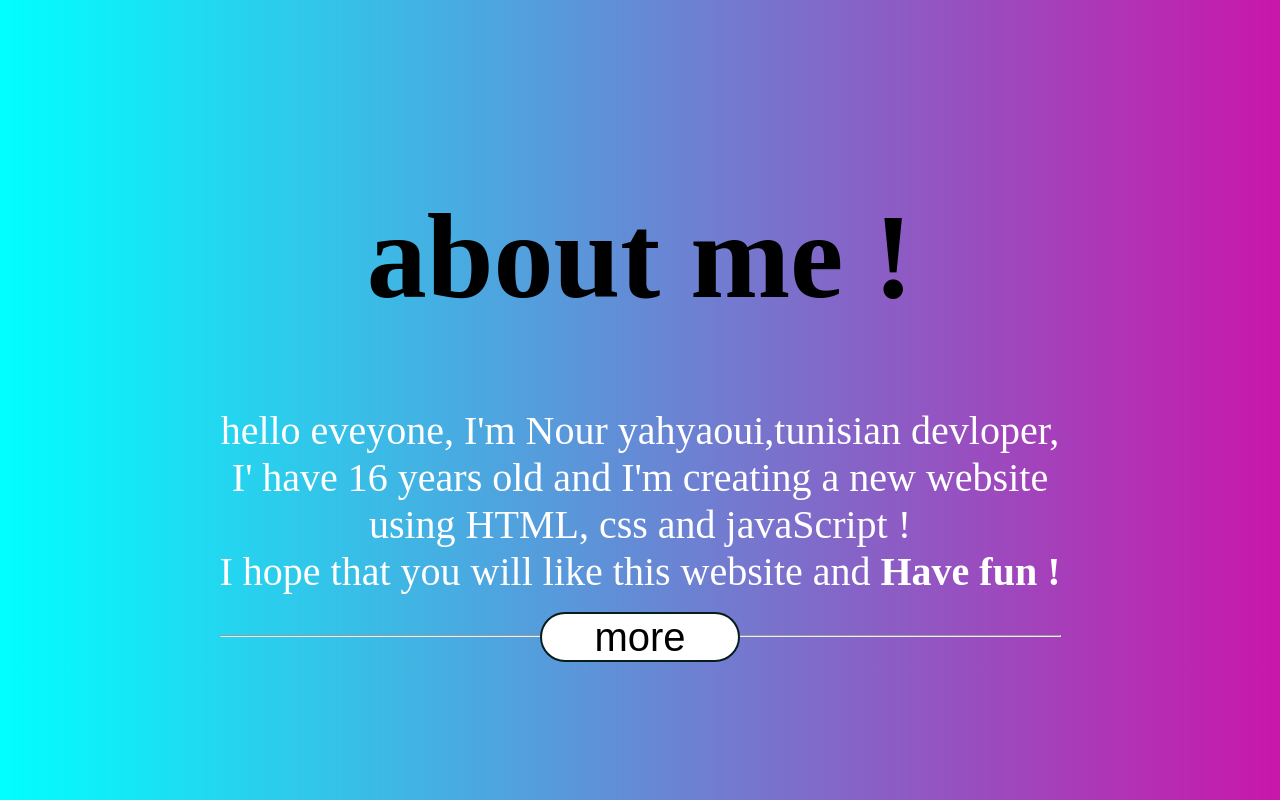
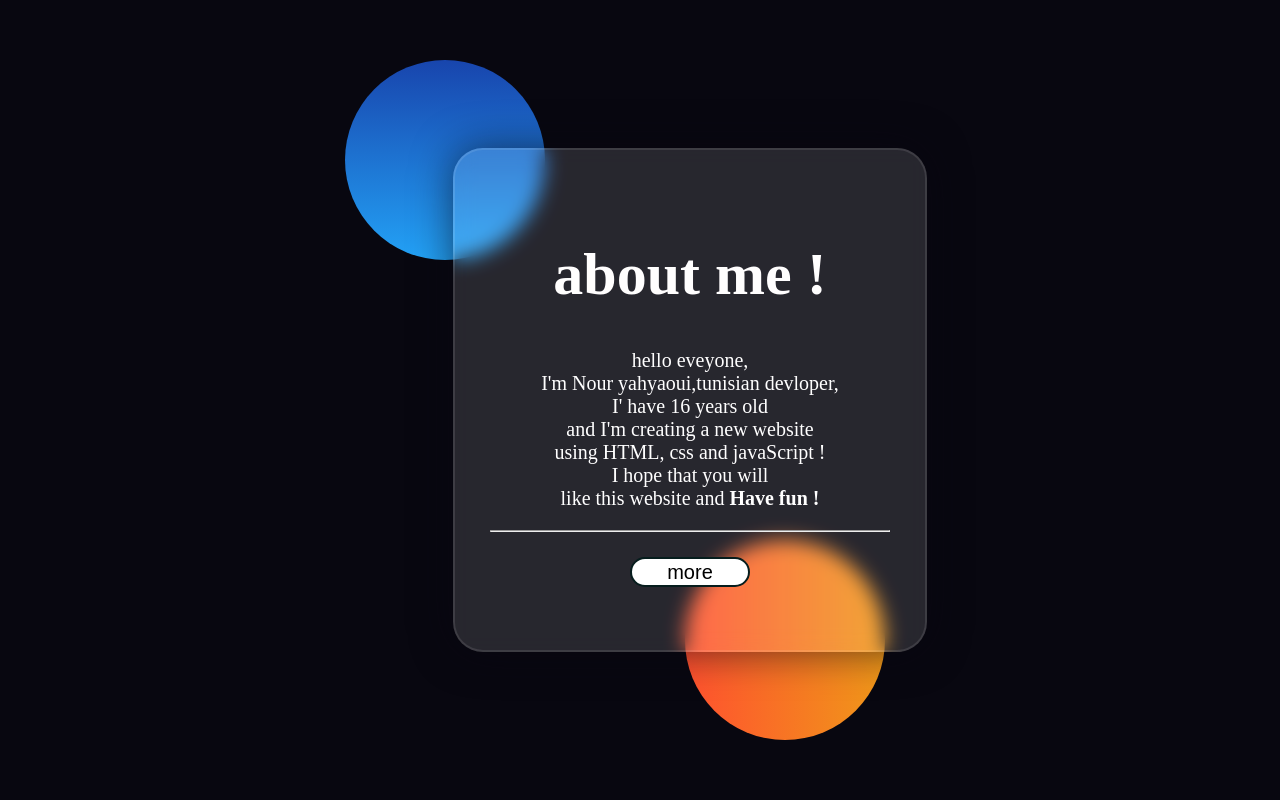
Before and after one commit to blazaartn/Nour, a plain HTML site: page index2.html in a window 1280 px wide. Drawn offline with Linux system fonts and the light colour scheme.

Commit message:
Add files via upload

```diff
--- a/index2.html
+++ b/index2.html
@@ -5,23 +5,33 @@
     <meta name="viewport" content="width=device-width, initial-scale=1.0">
     <title>Document</title>
     <style>
-        body {
-    background: linear-gradient(to right , aqua,rgb(201, 22, 171));
-}
+
 .class1 {
     justify-content: space-around;
     display: flex;
 }
 .class2 {
     text-align: center;
-    margin-top: 100px;
+    height: 400px;
+    margin-left:50px;
+    width: 400px;
+    background-color: rgba(255,255,255,0.13);
+    position: absolute;
+    transform: translate(-50%,-50%);
+    top: 50%;
+    left: 50%;
+    border-radius: 30px;
+    backdrop-filter: blur(10px);
+    border: 2px solid rgba(255,255,255,0.1);
+    box-shadow: 0 0 40px rgba(8,7,16,0.6);
+    padding: 50px 35px;
 }
 .class3 {
     margin-top: 100px;
 }
 h1 {
-    font-size: 120px;
-    color: rgb(0, 0, 0);
+    font-size: 60px;
+    color: rgb(255, 254, 254);
 }
 img {
     margin-top: 100px;
@@ -43,16 +53,17 @@ hr {
 }
 p {
     color: rgb(255, 255, 255);
-    font-size: 40px;
+    font-size: 20px;
 }
 button {
 
-    width: 200px;
-    height: 50px;
+    width: 120px;
+    height: 30px;
     border-radius: 30px;
     border: solid 2px rgb(6, 29, 29);
     background-color: white;
-    font-size: 40px;
+    margin-top: 50px;
+    font-size: 20px;
     transition: 1s;
 }
 button:hover {
@@ -60,15 +71,53 @@ button:hover {
     rotate: -0deg;
     box-shadow: 2px 2px 20px 2px aqua;
 }
+body{
+    background-color: #080710;
+}
+.background{
+    width: 430px;
+    height: 520px;
+    position: absolute;
+    transform: translate(-50%,-50%);
+    left: 50%;
+    top: 50%;
+}
+.background .shape{
+    height: 200px;
+    width: 200px;
+    position: absolute;
+    border-radius: 50%;
+}
+.shape:first-child{
+    background: linear-gradient(
+        #1845ad,
+        #23a2f6
+    );
+    left: -80px;
+    top: -80px;
+}
+.shape:last-child{
+    background: linear-gradient(
+        to right,
+        #ff512f,
+        #f09819
+    );
+    right: -30px;
+    bottom: -80px;
+}
 
     </style>
 </head>
 <body>
+    <div class="background">
+        <div class="shape"></div>
+        <div class="shape"></div>
+    </div>
     <div class="class1">
 
     <div class="class2">
         <h1>about me !</h1>
-        <p>hello eveyone, I'm Nour yahyaoui,tunisian devloper,<br>I' have 16 years old and I'm creating a new website<br>using HTML, css and javaScript !<br>I hope that you will like this website and<strong> Have fun !</strong></p>
+        <p>hello eveyone, <br>I'm Nour yahyaoui,tunisian devloper,<br>I' have 16 years old<br> and I'm creating a new website<br>using HTML, css and javaScript !<br>I hope that you will<br> like this website and<strong> Have fun !</strong></p>
         <hr><button onclick="go()">more</button>
 
     </div>
```
Also changed, not shown: index3.html (+3 -2 lines), index4.html (+3 -3 lines).
